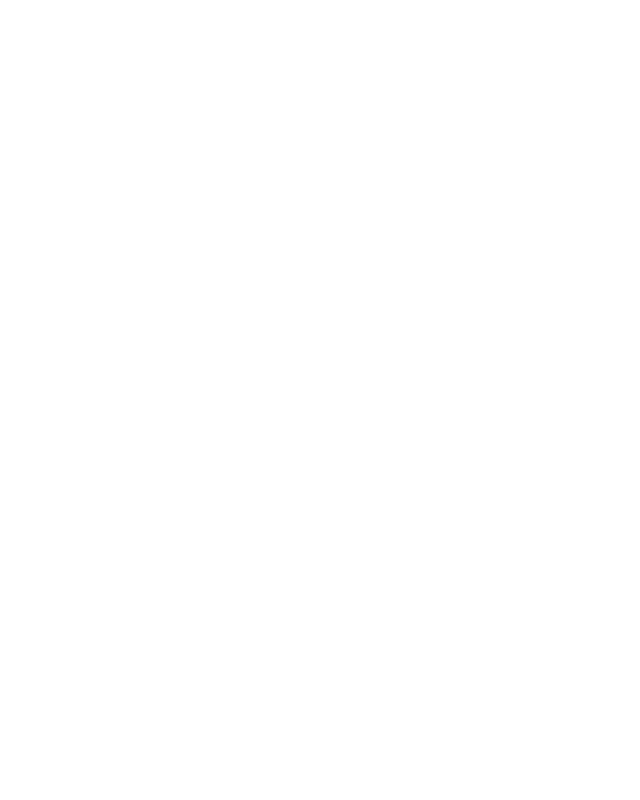
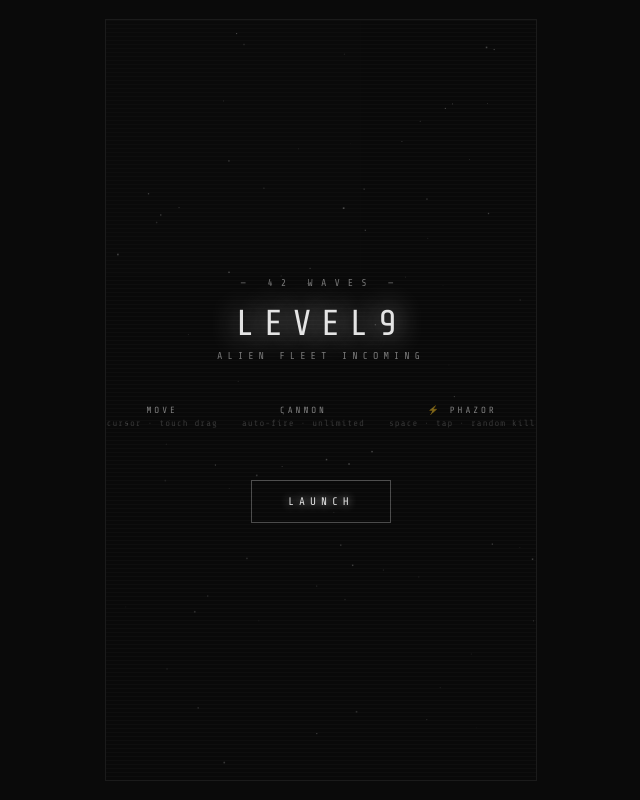
Before and after one commit to mad4j/mgames, a React (Vite) app: page /#/level9 in a window 1280 px wide. Before the commit this address had no page. Shown: the whole page, without its empty margins (319-959 px from the left). Built offline with nearby package versions, Linux system fonts and the light colour scheme; a web font is replaced by a local one.

Commit message:
Update level9-game.jsx

```diff
--- a/games/level9-game.jsx
+++ b/games/level9-game.jsx
@@ -305,9 +305,9 @@
 
 /* ═══════════════════════ COMPONENT ════════════════ */
 export const meta = {
-  path:        "/round42",
+  path:        "/level9",
   symbol:      "9",
-  name:        "round42",
+  name:        "level9",
   description: "defend against the alien fleet",
 };
 
@@ -747,7 +747,7 @@
             <div style={{
               color: C_MAIN, fontSize: 36, letterSpacing: 9, lineHeight: 1,
               textShadow: `0 0 28px ${C_MAIN}`, fontFamily: mono, marginBottom: 8,
-            }}>ROUND42</div>
+            }}>LEVEL9</div>
             <Label style={{ fontSize: 10, marginBottom: 40 }}>alien fleet incoming</Label>
 
             <div style={{ display: "flex", gap: 24, marginTop: 4 }}>
```
